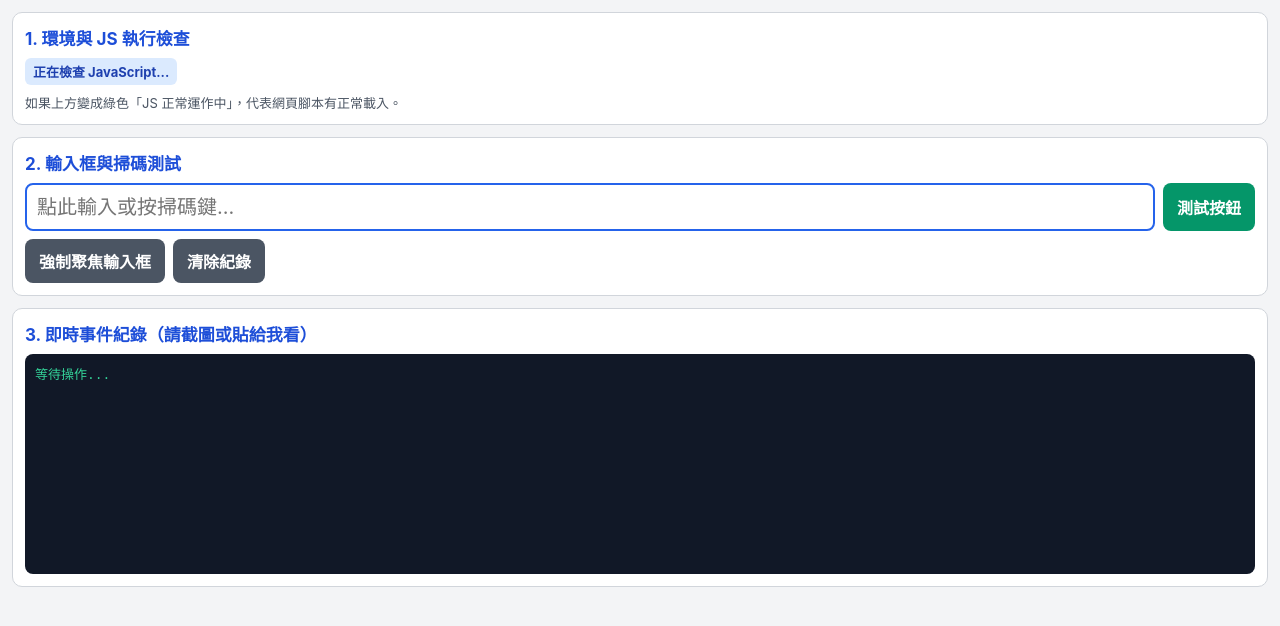
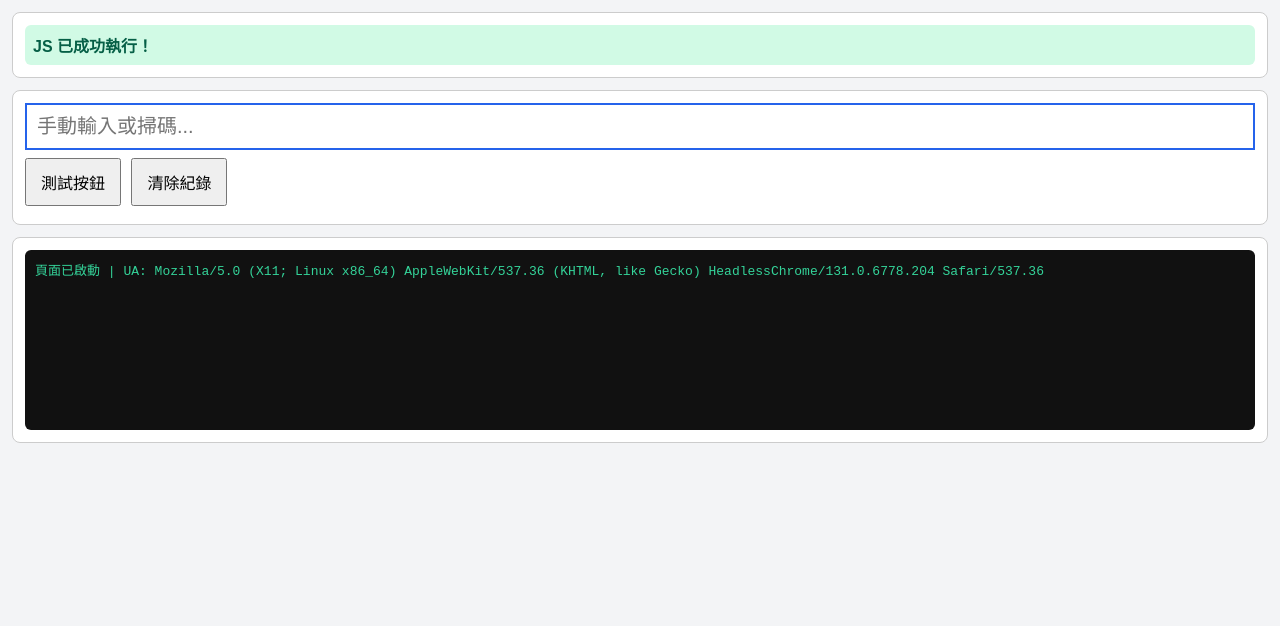
Before and after one commit to nct-design/scanner, a plain HTML site: page test.html in a window 1280 px wide. Drawn offline with Linux system fonts and the light colour scheme.

Commit message:
Update test.html

```diff
--- a/test.html
+++ b/test.html
@@ -2,108 +2,72 @@
 <html lang="zh-Hant">
 <head>
   <meta charset="UTF-8" />
-  <meta name="viewport" content="width=device-width, initial-scale=1.0, maximum-scale=1.0, user-scalable=no" />
-  <title>SUNMI L2Ks 瀏覽器與掃碼診斷工具</title>
+  <meta name="viewport" content="width=device-width, initial-scale=1.0" />
+  <title>SUNMI L2Ks ES5 相容診斷頁</title>
   <style>
-    * { box-sizing: border-box; font-family: -apple-system, BlinkMacSystemFont, "Segoe UI", Roboto, sans-serif; }
-    body { margin: 0; padding: 12px; background: #f3f4f6; color: #111827; font-size: 16px; }
-    .box { background: #fff; border-radius: 10px; padding: 12px; margin-bottom: 12px; border: 1px solid #d1d5db; }
-    h2 { margin: 0 0 8px 0; font-size: 17px; color: #1d4ed8; }
-    .row { display: flex; gap: 8px; }
-    input { flex: 1; font-size: 20px; padding: 10px; border: 2px solid #2563eb; border-radius: 8px; }
-    button { padding: 10px 14px; font-size: 16px; font-weight: bold; border: none; border-radius: 8px; background: #059669; color: #fff; }
-    button.gray { background: #4b5563; }
-    #log { background: #111827; color: #34d399; font-family: monospace; font-size: 13px; padding: 10px; border-radius: 8px; min-height: 220px; max-height: 360px; overflow-y: auto; white-space: pre-wrap; word-break: break-all; }
-    .badge { display: inline-block; padding: 4px 8px; border-radius: 6px; font-size: 13px; font-weight: bold; background: #dbeafe; color: #1e40af; margin-bottom: 8px; }
+    body { margin: 0; padding: 12px; font-family: sans-serif; background: #f3f4f6; font-size: 16px; }
+    .box { background: #fff; padding: 12px; border-radius: 8px; margin-bottom: 12px; border: 1px solid #ccc; }
+    input { width: 100%; font-size: 20px; padding: 10px; margin-bottom: 8px; border: 2px solid #2563eb; box-sizing: border-box; }
+    button { padding: 10px 14px; font-size: 16px; margin-right: 6px; margin-bottom: 6px; }
+    #statusBox { padding: 8px; background: #fee2e2; color: #991b1b; font-weight: bold; border-radius: 6px; }
+    #logBox { background: #111; color: #34d399; padding: 10px; border-radius: 6px; min-height: 160px; white-space: pre-wrap; font-family: monospace; font-size: 13px; }
   </style>
 </head>
 <body>
   <div class="box">
-    <h2>1. 環境與 JS 執行檢查</h2>
-    <div id="envInfo" class="badge">正在檢查 JavaScript...</div>
-    <div style="font-size:13px; color:#4b5563;">如果上方變成綠色「JS 正常運作中」，代表網頁腳本有正常載入。</div>
+    <div id="statusBox">尚未執行 JS（若一直維持這行，表示腳本未執行）</div>
   </div>
 
   <div class="box">
-    <h2>2. 輸入框與掃碼測試</h2>
-    <div class="row">
-      <input type="text" id="testInput" placeholder="點此輸入或按掃碼鍵..." autocomplete="off" />
-      <button type="button" id="btnTest">測試按鈕</button>
-    </div>
-    <div style="margin-top:8px; display:flex; gap:8px;">
-      <button type="button" class="gray" id="btnFocus">強制聚焦輸入框</button>
-      <button type="button" class="gray" id="btnClear">清除紀錄</button>
-    </div>
+    <input type="text" id="inp" placeholder="手動輸入或掃碼..." />
+    <button type="button" onclick="onBtnClick('確認測試')">測試按鈕</button>
+    <button type="button" onclick="onClearLog()">清除紀錄</button>
   </div>
 
   <div class="box">
-    <h2>3. 即時事件紀錄（請截圖或貼給我看）</h2>
-    <div id="log">等待操作...</div>
+    <div id="logBox">等待操作...</div>
   </div>
 
   <script>
-    var logEl = document.getElementById('log');
-    var inputEl = document.getElementById('testInput');
-    var envEl = document.getElementById('envInfo');
-    var lines = [];
+    var statusBox = document.getElementById('statusBox');
+    var logBox = document.getElementById('logBox');
+    var inp = document.getElementById('inp');
+    var logs = [];
 
-    function addLog(msg) {
-      var now = new Date();
-      var t = String(now.getHours()).padStart(2, '0') + ':' +
-              String(now.getMinutes()).padStart(2, '0') + ':' +
-              String(now.getSeconds()).padStart(2, '0');
-      lines.unshift('[' + t + '] ' + msg);
-      if (lines.length > 40) lines.pop();
-      logEl.textContent = lines.join('
-');
+    statusBox.style.background = '#d1fae5';
+    statusBox.style.color = '#065f46';
+    statusBox.innerHTML = 'JS 已成功執行！';
+
+    function pushLog(msg) {
+      logs.unshift(msg);
+      if (logs.length > 30) logs.pop();
+      logBox.innerHTML = logs.join('\n');
     }
 
-    // 1. 啟動檢查
-    envEl.textContent = '✔ JS 正常運作中';
-    envEl.style.background = '#d1fae5';
-    envEl.style.color = '#065f46';
-    addLog('頁面載入完成 | URL: ' + location.href);
-    addLog('瀏覽器 UA: ' + navigator.userAgent);
+    pushLog('頁面已啟動 | UA: ' + navigator.userAgent);
 
-    // 2. 監聽輸入框事件
-    inputEl.addEventListener('focus', function() {
-      addLog('INPUT focus (輸入框取得焦點)');
-    });
-    inputEl.addEventListener('blur', function() {
-      addLog('INPUT blur (輸入框失去焦點)');
-    });
-    inputEl.addEventListener('input', function(e) {
-      addLog('INPUT input | 目前值="' + inputEl.value + '" | inputType=' + (e.inputType || 'none'));
-    });
-    inputEl.addEventListener('change', function() {
-      addLog('INPUT change | 目前值="' + inputEl.value + '"');
-    });
+    function onBtnClick(label) {
+      pushLog('按鈕點擊: ' + label + ' | 輸入框值: "' + inp.value + '"');
+    }
 
-    // 3. 監聽按鍵事件
-    document.addEventListener('keydown', function(e) {
-      addLog('KEYDOWN | key="' + e.key + '" | keyCode=' + (e.keyCode || e.which) + ' | code="' + (e.code || '') + '"');
-    }, true);
+    function onClearLog() {
+      logs = [];
+      logBox.innerHTML = '已清除';
+    }
 
-    document.addEventListener('keyup', function(e) {
-      addLog('KEYUP | key="' + e.key + '" | keyCode=' + (e.keyCode || e.which) + ' | 輸入框值="' + inputEl.value + '"');
-    }, true);
+    inp.oninput = function() {
+      pushLog('ONINPUT: "' + inp.value + '"');
+    };
 
-    // 4. 監聽觸控與點擊
-    document.getElementById('btnTest').addEventListener('click', function() {
-      addLog('CLICK 測試按鈕 | 目前輸入框值="' + inputEl.value + '"');
-      inputEl.value = '';
-      inputEl.focus();
-    });
+    inp.onchange = function() {
+      pushLog('ONCHANGE: "' + inp.value + '"');
+    };
 
-    document.getElementById('btnFocus').addEventListener('click', function() {
-      inputEl.focus();
-      addLog('CLICK 強制聚焦輸入框');
-    });
-
-    document.getElementById('btnClear').addEventListener('click', function() {
-      lines = [];
-      logEl.textContent = '已清除紀錄';
-    });
+    document.onkeydown = function(e) {
+      e = e || window.event;
+      var code = e.keyCode || e.which || 0;
+      pushLog('KEYDOWN key=' + (e.key || '') + ' keyCode=' + code + ' val="' + inp.value + '"');
+    };
   </script>
 </body>
 </html>
```
